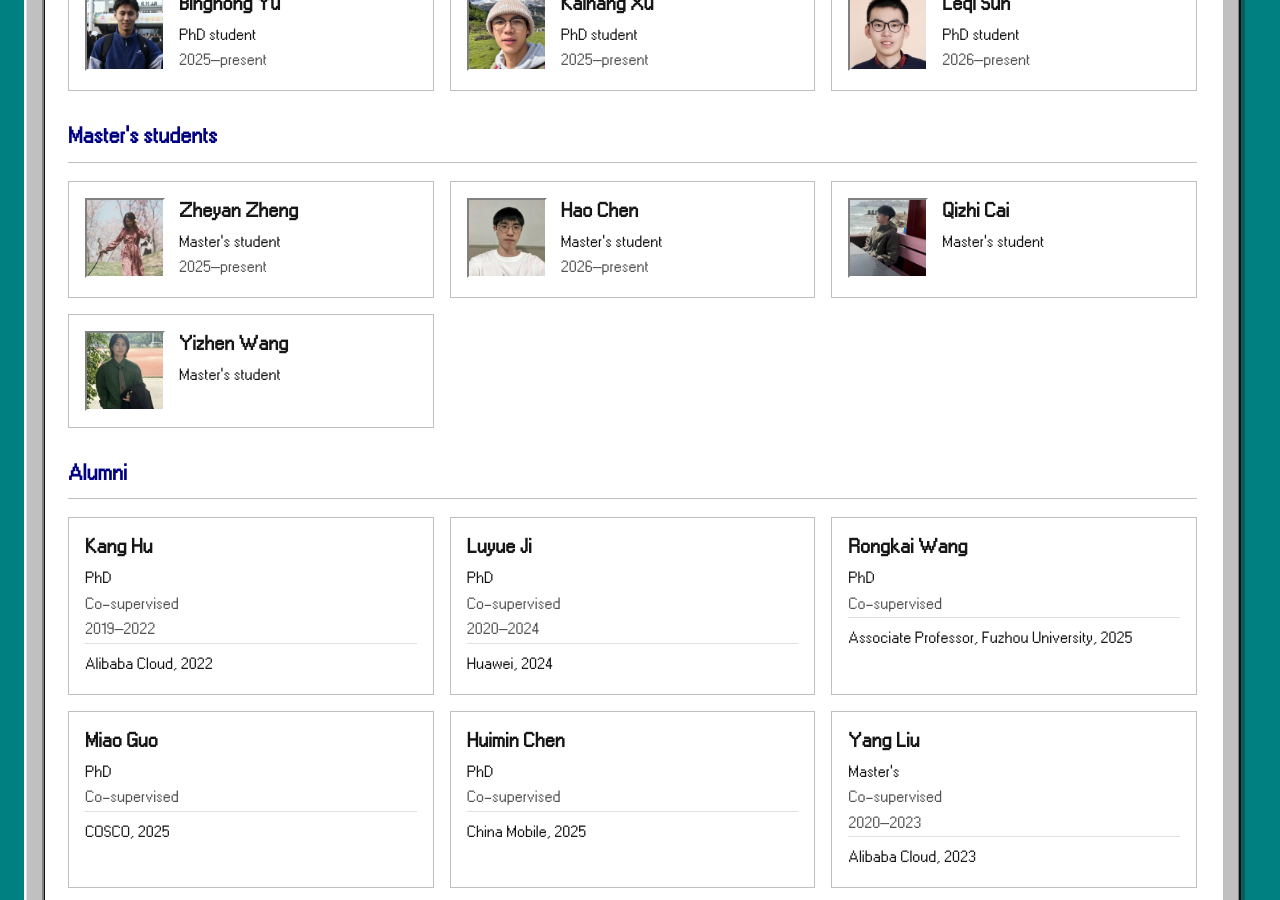
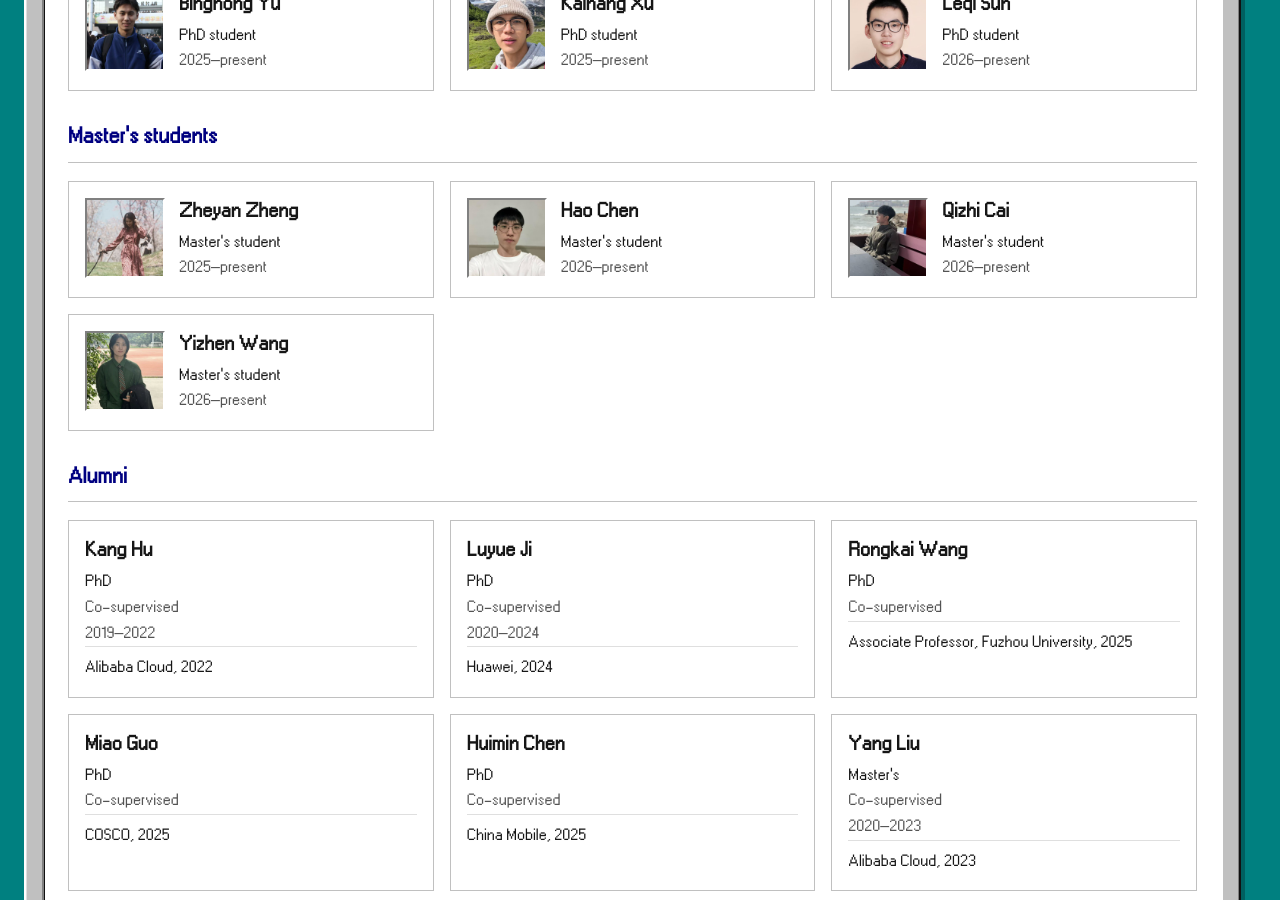
Before and after one commit to Open-IIoT-Lab/Open-IIoT-Lab.github.io, a Jekyll site: the page built from people.html, in a window 1280 px wide and 900 px high, scrolled down 1690 px. Built offline with Jekyll 4.4.1, drawn with Linux system fonts in a browser that asks for light colours; nearby versions of some CDN libraries; a style sheet for code colours, icons or effects is not loaded.

Commit message:
Add 2026 entry dates for Qizhi Cai and Yizhen Wang (#4)

```diff
--- a/_data/people.yml
+++ b/_data/people.yml
@@ -104,10 +104,12 @@
     photo: /assets/images/people/qizhi-cai.jpg
     initials: QC
     role: Master's student
+    dates: 2026–present
   - name: Yizhen Wang
     photo: /assets/images/people/yizhen-wang.jpg
     initials: YW
     role: Master's student
+    dates: 2026–present
 - id: alumni
   name: Alumni
   members:
```
